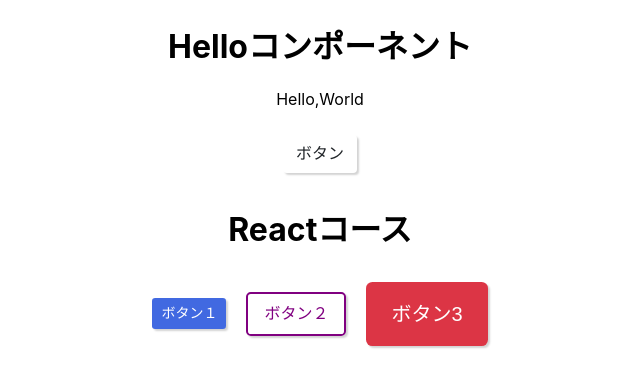
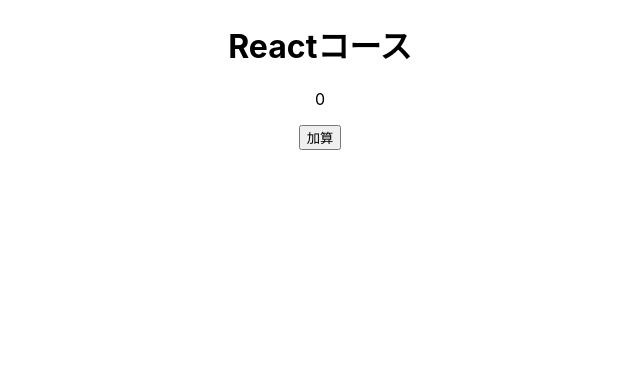
Before and after one commit to mashijifu/react-myapp, a React (Create React App) app: page / in a window 1280 px wide. Shown: the top 386 px of the page, without its empty margins (320-960 px from the left). Built offline with nearby package versions, Linux system fonts and the light colour scheme.

Commit message:
コンポーネントの状態管理（useState）

```diff
--- a/src/App.tsx
+++ b/src/App.tsx
@@ -1,50 +1,18 @@
-import React from 'react';
+import React, { useState } from 'react';
 import './App.css';
-import Button from './components/Button';
-import Hello from './components/Hello';
 
 const App: React.FC = () => {
-  const onClickButton = (): void => {
-    alert("Hello,World");
-  }
+  const [count, setCount] = useState(0);
 
-  const onClickButtonFirst = (): void => {
-    alert('ボタン１をクリックしました！');
-  };
-
-  const onClickButtonSecond = (): void => {
-    alert('ボタン２をクリックしました！');
-  };
-
-  const onClickButtonThird = (): void => {
-    alert('ボタン３をクリックしました！');
+  const increment = (): void => {
+    setCount(count + 1);
   };
 
   return (
     <div className="App">
-      <Hello text="World" onClickButton={onClickButton}>Hello</Hello>
       <h1>Reactコース</h1>
-      <Button
-        text="ボタン１"
-        color="blueberry"
-        size="S"
-        isHollow={false}
-        onClickButton={onClickButtonFirst}
-      />
-      <Button
-        text="ボタン２"
-        color="grape"
-        size="M"
-        isHollow={true}
-        onClickButton={onClickButtonSecond}
-      />
-      <Button
-        text="ボタン3"
-        color="apple"
-        size="L"
-        isHollow={false}
-        onClickButton={onClickButtonThird}
-      />
+      <p>{ count }</p>
+      <button onClick={increment}>加算</button>
     </div>
   );
 };
```
